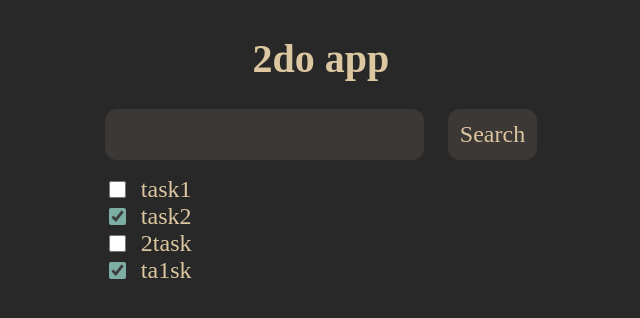
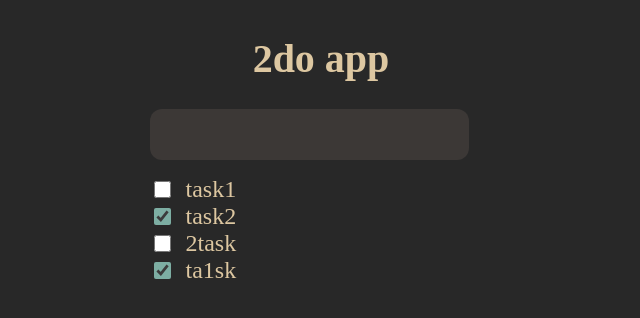
Before and after one commit to ritchielrez/2do-app, a React (Vite) app in the folder 2do-gui/: page / in a window 1280 px wide. Shown: the top 318 px of the page, without its empty margins (319-959 px from the left). Built offline with nearby package versions, Linux system fonts and the light colour scheme; a web font is replaced by a local one.

Commit message:
chore(ui): remove search button

```diff
--- a/2do-gui/src/Search.tsx
+++ b/2do-gui/src/Search.tsx
@@ -7,7 +7,6 @@ export default function Search(props: SearchProps) {
     return (
         <div id="search">
             <input value={props.value} onChange={(e) => props.setValue(e.target.value)} id="search-bar" type="textbox"></input>
-            <button id="search-btn">Search</button>
         </div>
     );
 }
--- a/2do-gui/src/index.css
+++ b/2do-gui/src/index.css
@@ -45,27 +45,9 @@ input,button {
 #search-bar::selection { background-color: var(--select); }
 #search-bar:focus { border-color: var(--blue); }
 
-#search-btn {
-    border: none;
-    border-radius: 0.5em;
-    background-color: var(--bg1);
-    padding: 0.5em;
-    font-family: inherit;
-    font-size: 1.5em;
-}
-
-#search-btn::selection { background-color: var(--select); }
-#search-btn:hover {
-    background-color: var(--blue);
-}
-
 #todo-list {
     margin-top: 1em;
 }
-
-/* .todo-checkbox {
-    appearance: none;
-} */
 
 .todo {
     font-size: 1.5em;
```
